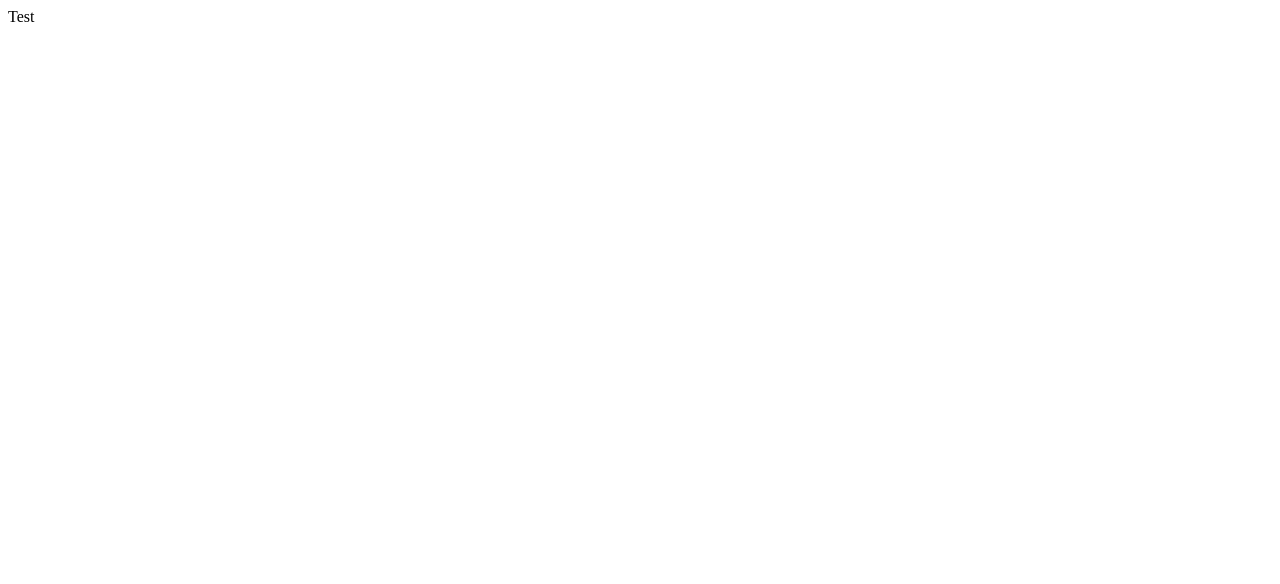
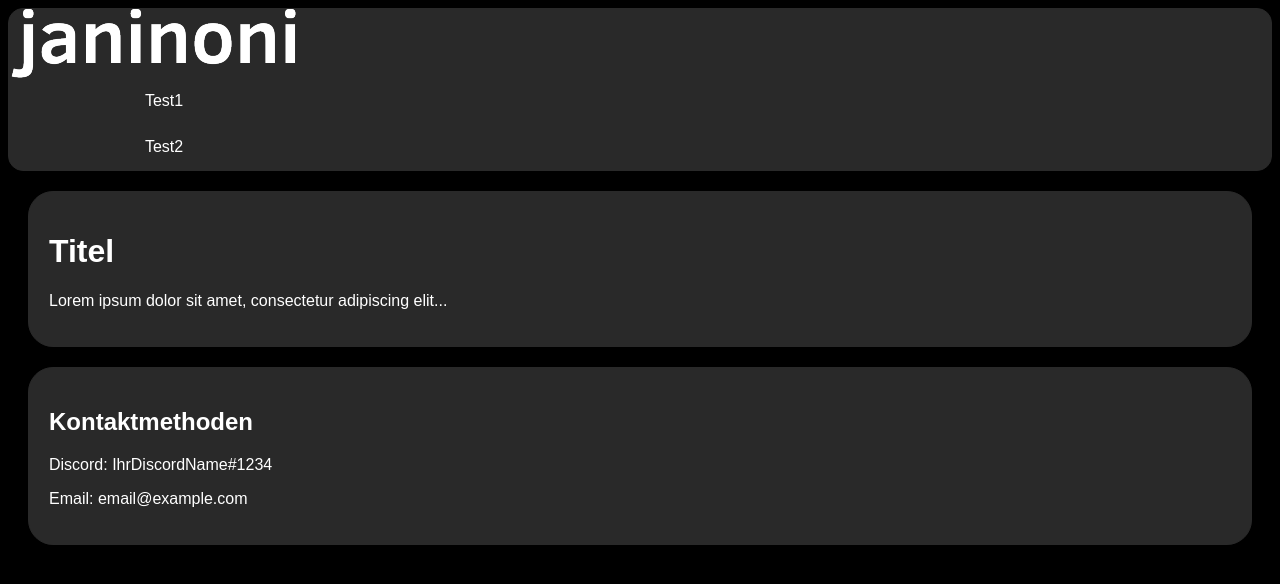
Before and after one commit to janinoni/janinoni.github.io, a plain HTML site: page index.html in a window 1280 px wide. Drawn offline with Linux system fonts and the light colour scheme.

Commit message:
Files added/editet

```diff
--- a/index.html
+++ b/index.html
@@ -3,10 +3,89 @@
     <meta charset="UTF-8">
     <meta name="viewport" content="width=device-width, initial-scale=1.0">
     <title>Document</title>
+    <style>
+        body {
+            background-color: black;
+            color: white;
+            font-family: Arial, sans-serif;
+        }
+        .tab-list {
+            list-style-type: none;
+            margin: 0;
+            padding: 0;
+            overflow: hidden;
+            border: 1px solid #292929;
+            background-color: #292929;
+            border-radius: 15px;
+            display: flex;
+            justify-content: space-between;
+            align-items: center;
+        }
+        .tab-list li {
+            margin-left: auto;  /* Stick tabs to the right */
+        }
+        .tab-list li a {
+            display: block;
+            color: white;
+            text-align: center;
+            padding: 14px 16px;
+            text-decoration: none;
+        }
+        .tab-list li a:hover {
+            background-color: #292929;
+        }
+        .logo {
+            display: inline-block;
+            padding: 14px 16px;
+        }
+        .logo img {
+            vertical-align: middle;
+        }
+        .content-box {
+            border: 1px solid #292929;
+            margin: 20px;
+            padding: 20px;
+            background-color: #292929;
+            border-radius: 25px;
+        }
+        .contact-methods {
+            border: 1px solid #292929;
+            margin: 20px;
+            padding: 20px;
+            background-color: #292929;
+            border-radius: 25px;
+        }
+        .image-container {
+            flex-shrink: 0;     /* Prevent the image from shrinking */
+            margin-right: 10px;     /* Add some margin between the image and content */
+        }
+        .content {
+            flex-grow: 1;   /* Allow the content to grow and take available space */
+        }
+    </style>
 </head>
 <body>
 
-Test
+<ul class="tab-list">
+    <div class="container">
+        <div class="image-container">
+         <img src="media/WebsiteLogo3.png" alt="Logo halt, wilsch stress?">
+        </div>
+        <div class="content">
+    <li><a href="document1.html">Test1</a></li>
+    <li><a href="document2.html">Test2</a></li>
+</ul>
+
+<div class="content-box">
+    <h1>Titel</h1>
+    <p>Lorem ipsum dolor sit amet, consectetur adipiscing elit...</p>
+</div>
+
+<div class="contact-methods">
+    <h2>Kontaktmethoden</h2>
+    <p>Discord: IhrDiscordName#1234</p>
+    <p>Email: email@example.com</p>
+</div>
 
 </body>
 </html>
```
Also changed, not shown: media/WebsiteLogo3.png (added), 1 other file.
